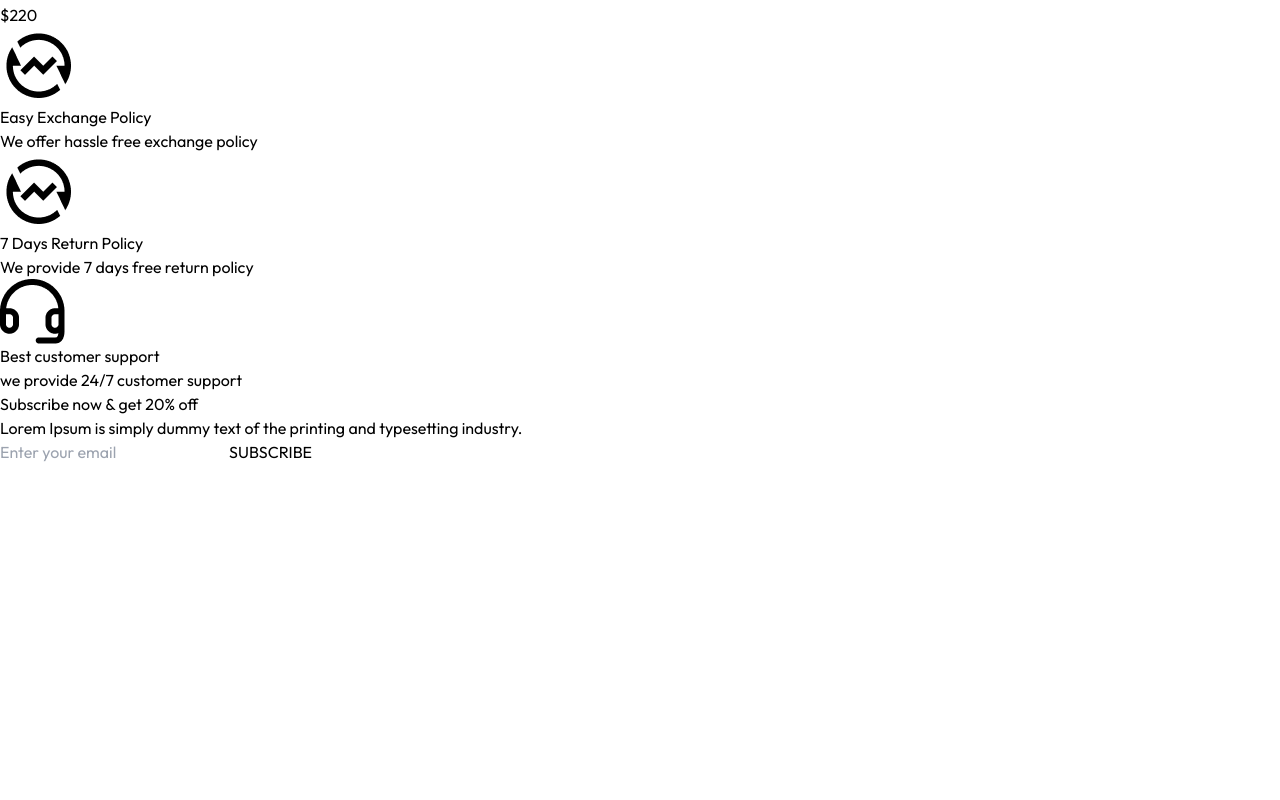
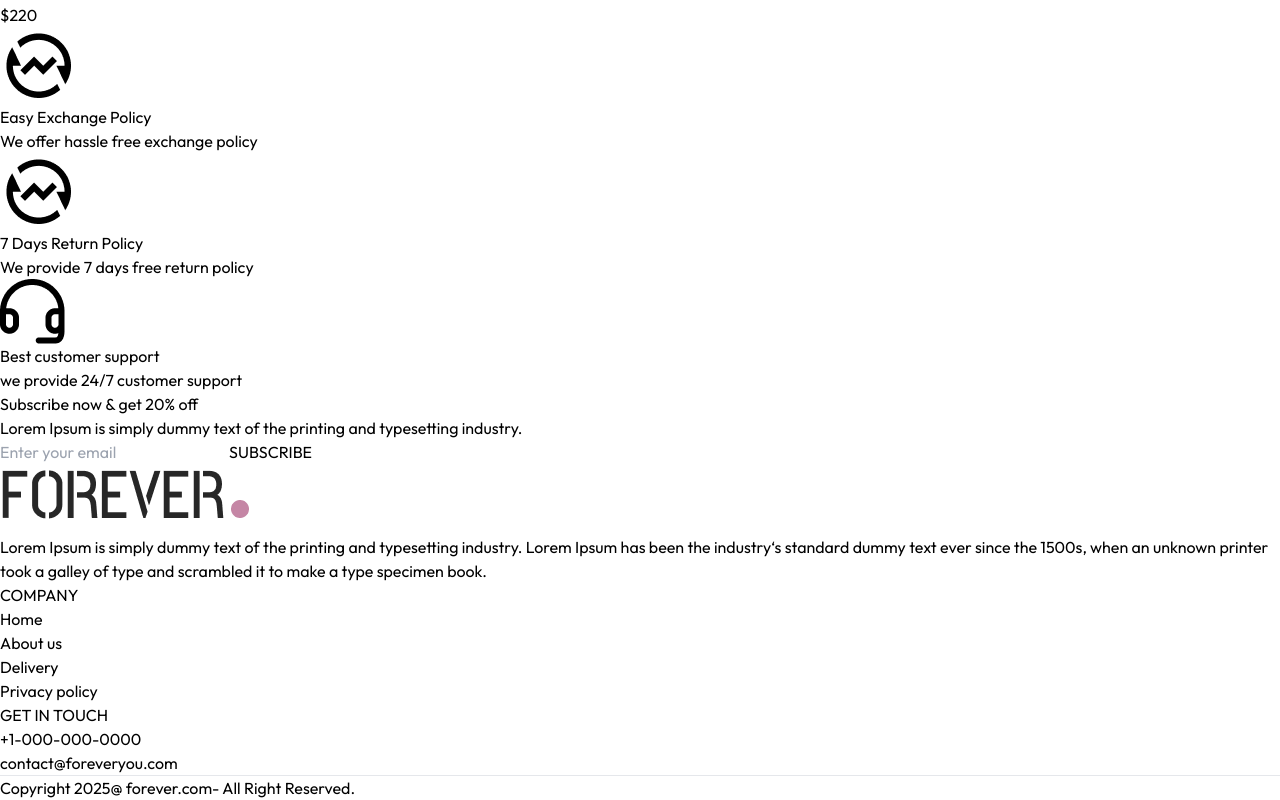
Before and after one commit to MarufHasanShihab/Forever--E-commerce-Frontend, a React app: page / in a window 1280 px wide. Shown: the part 9141-9941 px from the top of the page. Before the commit the page ends 9605 px from the top, so only its background shows below. Built offline with nearby package versions, Linux system fonts and the light colour scheme; the HTML template or start-up script is replaced by a standard one; a web font is replaced by a local one.

Commit message:
added footer

```diff
--- a/src/App.jsx
+++ b/src/App.jsx
@@ -10,6 +10,7 @@ import Login from "./Pages/Login";
 import PleaceOrder from "./Pages/PleaceOrder";
 import Orders from "./Pages/Orders";
 import Navbar from "./Components/Common/Navbar";
+import Footer from "./Components/Common/Footer";
 
 const App = () => {
   return (
@@ -26,6 +27,7 @@ const App = () => {
         <Route path="/pleace-order" element={<PleaceOrder />} />
         <Route path="/orders" element={<Orders />} />
       </Routes>
+      <Footer/>
     </div>
   );
 };
--- /dev/null
+++ b/src/Components/Common/Footer.jsx
@@ -0,0 +1,46 @@
+import { assets } from "./../../assets/assets";
+
+const Footer = () => {
+  return (
+    <div>
+      <div className="flex flex-col sm:grid grid-cols-[3fr_1fr_1fr] gap-14 my-10 mt-40 text-sm">
+        <div>
+          <img src={assets.logo} alt="footer_logo" className="mb-5 w-32" />
+          <p className="w-full md:w-2/3 text-gray-600">
+            Lorem Ipsum is simply dummy text of the printing and typesetting
+            industry. Lorem Ipsum has been the industry&lsquo;s standard dummy
+            text ever since the 1500s, when an unknown printer took a galley of
+            type and scrambled it to make a type specimen book.
+          </p>
+        </div>
+
+        <div>
+          <h5 className="text-xl font-medium mb-5">COMPANY</h5>
+          <ul className="flex flex-col gap-1 text-gray-600">
+            <li className="cursor-pointer">Home</li>
+            <li className="cursor-pointer">About us</li>
+            <li className="cursor-pointer">Delivery</li>
+            <li className="cursor-pointer">Privacy policy</li>
+          </ul>
+        </div>
+
+        <div>
+          <h5 className="text-xl font-medium mb-5">GET IN TOUCH</h5>
+          <ul className="flex flex-col gap-1 text-gray-600">
+            <li className="cursor-pointer">+1-000-000-0000</li>
+            <li className="cursor-pointer">contact@foreveryou.com</li>
+          </ul>
+        </div>
+      </div>
+      {/* copyring */}
+      <div>
+        <hr />
+        <p className="py-5 text-center text-sm">
+          Copyright 2025@ forever.com- All Right Reserved.
+        </p>
+      </div>
+    </div>
+  );
+};
+
+export default Footer;
--- a/src/Components/Home/BestSellers.jsx
+++ b/src/Components/Home/BestSellers.jsx
@@ -6,7 +6,6 @@ import ProductItem from "../utilits/ProductItem";
 const BestSellers = () => {
   const { products } = useContext(shopContext);
   const [bestSellers, setBestSellers] = useState([]);
-  console.log(bestSellers);
   useEffect(() => {
     setBestSellers(products.filter((item) => item.bestseller));
   }, [products]);
```
